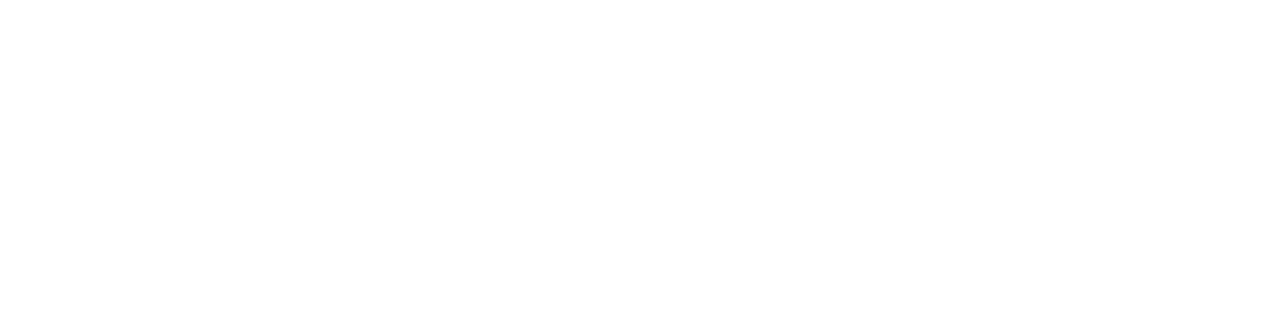
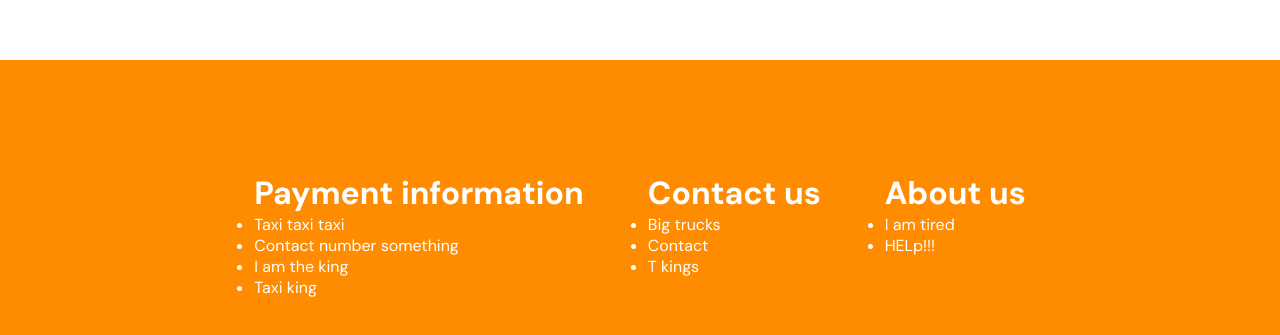
Before and after one commit to MarcelMorningstar/dash-website, a React (Create React App) app: page / in a window 1280 px wide. Shown: the part 815-1150 px from the top of the page. Before the commit the page ends 800 px from the top, so only its background shows below. Built offline with nearby package versions, Linux system fonts and the light colour scheme.

Commit message:
Uzlabojums navbaram + footeris

```diff
--- a/src/App.js
+++ b/src/App.js
@@ -1,12 +1,20 @@
 import React from 'react';
 import Navbar from './components/Navbar';
 import "./Styles/main.css";
+import Footer from './components/Footer';
 
 function App() {
   return (
-    <React.Fragment>
-      <Navbar/>
-    </React.Fragment>
+    <><div>
+      <React.Fragment>
+        <Navbar />
+      </React.Fragment>
+      <div className = "page-container">
+        <div className = "content-wrap">
+        </div>
+      </div>
+    </div>
+    <Footer /></>
   );
 }
 
--- a/src/Styles/main.css
+++ b/src/Styles/main.css
@@ -1,10 +1,9 @@
-@import url('https://fonts.googleapis.com/css2?family=EB+Garamond&display=swap');
-
+@import url('https://fonts.googleapis.com/css2?family=DM+Sans:wght@700&family=EB+Garamond&display=swap');
 *{
     padding: 0;
     margin: 0;
     box-sizing: border-box;
-    font-family: 'EB Garamond', serif;
+    font-family: 'DM Sans', sans-serif;
 }
 
 :root{
@@ -32,6 +31,7 @@ nav a{
 
 nav a:hover{
     color: var(--secondaryColor);
+    transition: 0.2s;
 }
 
 header .nav-btn{
@@ -46,10 +46,21 @@ header .nav-btn{
     font-size: 1.8rem;
 }
 
+.page-container{
+    display: flex;
+    flex-direction: column;
+    min-height: 100vh;
+}
+
+.content-wrap{
+    flex: 1;
+}
+
 @media only screen and (max-width: 1200px) {
     header .nav-btn{
         visibility: visible;
         opacity: 1;
+        transition: 1s;
     }
 
     header nav{
@@ -64,21 +75,22 @@ header .nav-btn{
         justify-content: center;
         gap: 1.5 rem;
         background-color: var(--mainColor);
-        transition: 1s;
         transform: translateY(-100vh);
     }
 
     header .responsive_nav{
         transform: none;
+        transition: 1s;
     }
 
     nav .nav-close-btn{
         position: absolute;
         top: 2rem;
         right: 2rem;
+        /* transition: 1s; */
     }
 
     nav a{
-        font-size: 1.5rem;
+        font-size: 2.5rem;
     }
 }
--- /dev/null
+++ b/src/components/Footer.js
@@ -0,0 +1,45 @@
+import React from 'react';
+import "./footer.css";
+
+const Footer = () => {
+    return (
+        <div className = "bottom">
+            <div className = "main-footer">
+                <div className = "container">
+                    <div className = "row">
+                        {/* (Column 1) */}
+                        <div className = "col">
+                            <h1>Payment information</h1>
+                            <ul>
+                                <li>Taxi taxi taxi</li>
+                                <li>Contact number something</li>
+                                <li>I am the king</li>
+                                <li>Taxi king</li>
+                            </ul>
+                        </div>
+                        {/* (Column 2) */}
+                        <div className = "col">
+                            <h1>Contact us</h1>
+                            <ul>
+                                <li>Big trucks</li>
+                                <li>Contact </li>
+                                <li> T kings</li>
+                            </ul>
+                        </div>
+                        {/* (Column 3) */}
+                        <div className = "col">
+                            <h1>About us</h1>
+                            <ul>
+                                <li>I am tired</li>
+                                <li>HELp!!! </li>
+                            </ul>
+                        </div>
+                    </div>
+
+                </div>
+            </div>
+        </div>
+    )
+}
+
+export default Footer
--- /dev/null
+++ b/src/components/footer.css
@@ -0,0 +1,24 @@
+@import url('https://fonts.googleapis.com/css2?family=DM+Sans:wght@400;700&family=EB+Garamond&display=swap');
+
+.main-footer{
+    color: white;
+    background-color: darkorange;
+    padding-top: 3em;
+    position: relative;
+    font-family: 'DM Sans', sans-serif;
+    bottom: 0;
+    width: 100%
+}
+
+.row {
+    flex: 1;
+    display: flex;
+    justify-content: center;
+    padding: 4em;
+    color: white;
+  }
+
+.col {
+    padding-left: 2em;
+    padding-right: 2em;
+}
```
